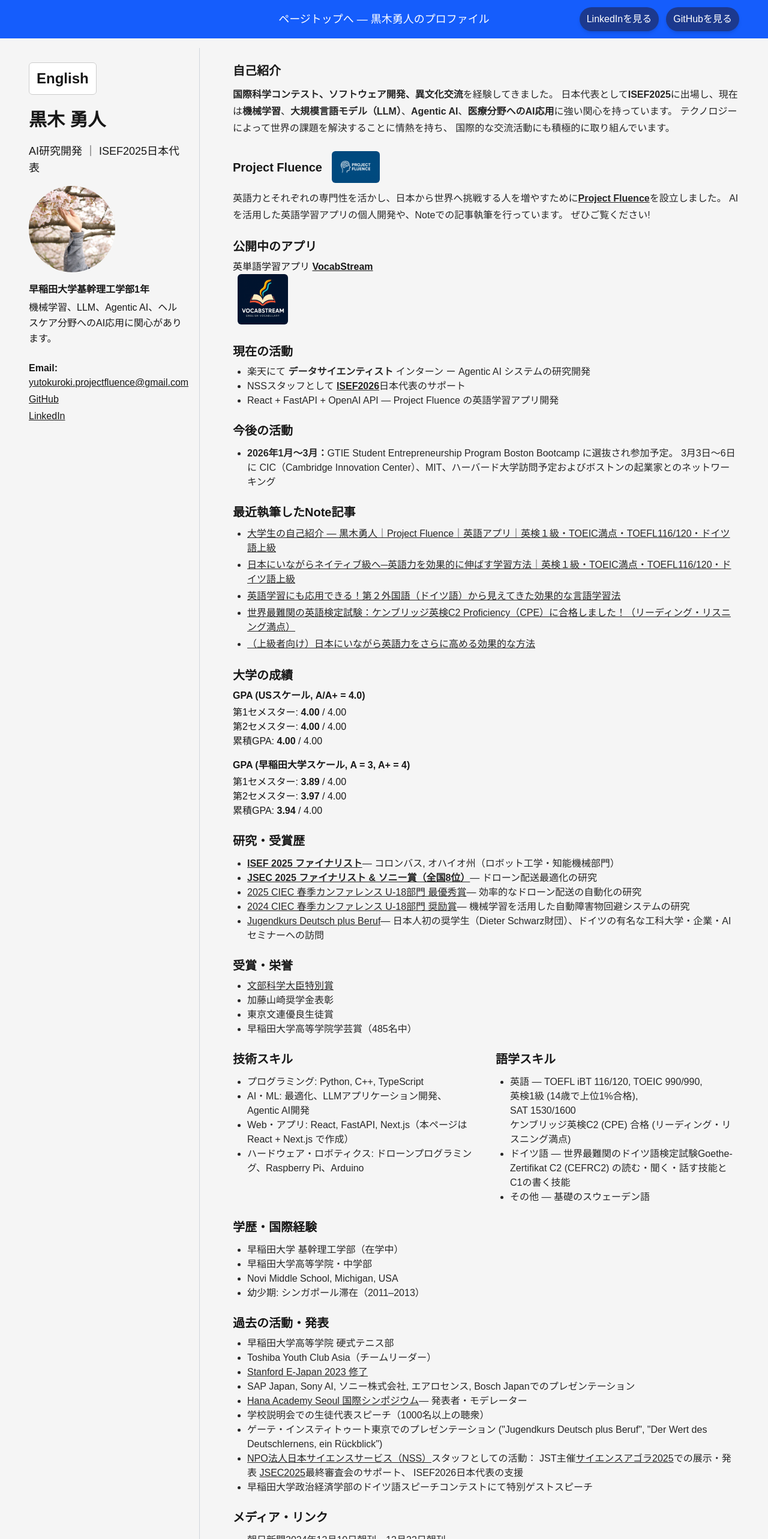
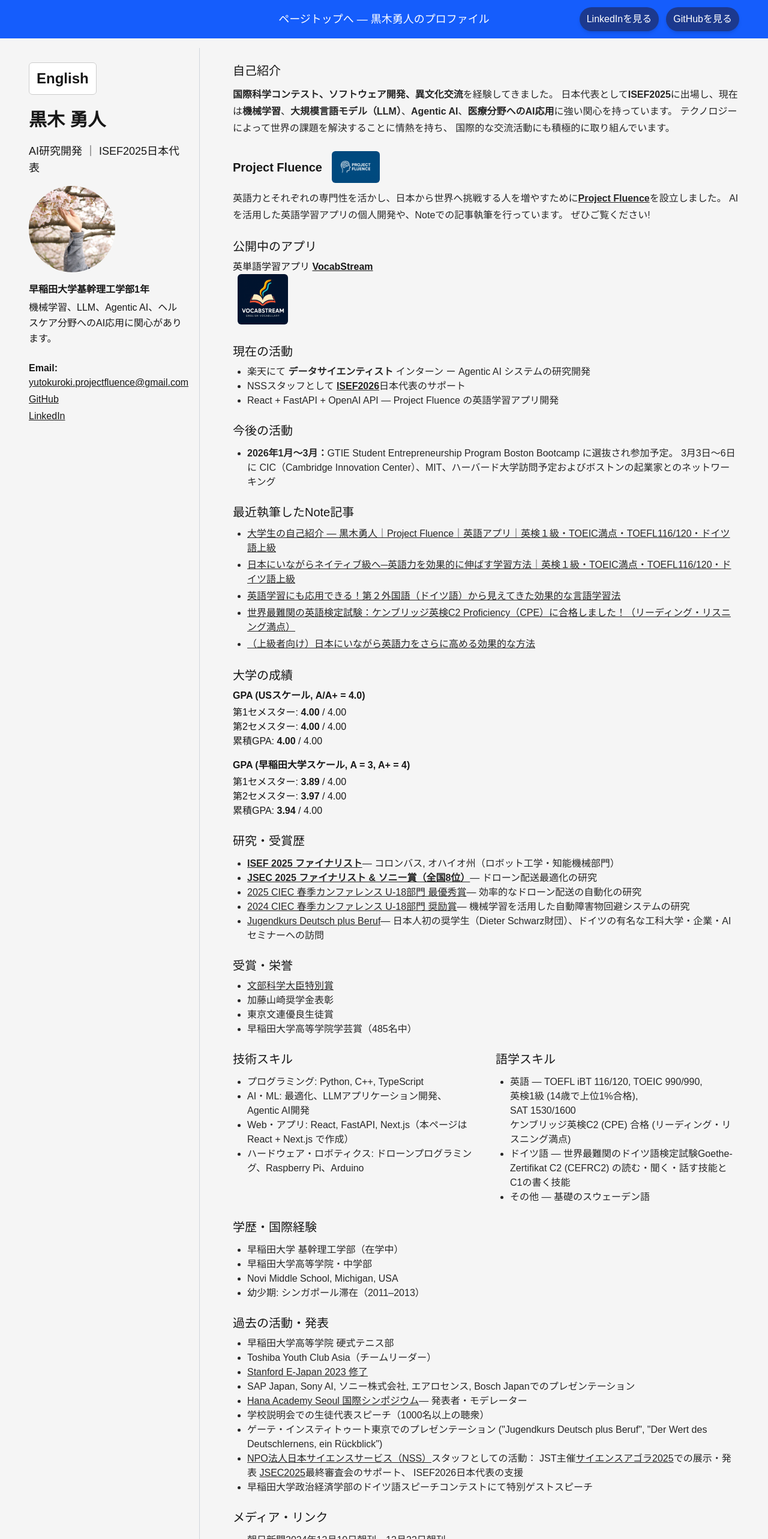
Before and after one commit to dronerd/yutokuroki-introduction-v1, a Next.js app: page /ja in a window 1280 px wide. Shown: the top 2566 px of the page at 60% size. Built offline with nearby package versions, Linux system fonts and the light colour scheme.

Commit message:
switched font back to medium

```diff
--- a/app/ja/page.tsx
+++ b/app/ja/page.tsx
@@ -126,7 +126,7 @@
           {/* RIGHT COLUMN */}
           <section className="w-full md:w-3/4 md:ml-8 p-4 md:p-6 mt-6 md:mt-0">
             <section>
-              <h2 className="text-xl font-bold">自己紹介</h2>
+              <h2 className="text-xl font-medium">自己紹介</h2>
               <p className="mt-3 leading-7 text-neutral-800 text-sm sm:text-base">
                 <strong>国際科学コンテスト、ソフトウェア開発、異文化交流</strong>
                 を経験してきました。
@@ -156,7 +156,7 @@
                 ぜひご覧ください!
               </p>
 
-              <h2 className="mt-6 text-xl font-bold">公開中のアプリ</h2>
+              <h2 className="mt-6 text-xl font-medium">公開中のアプリ</h2>
               <p className="mt-2 text-neutral-900 text-sm sm:text-base">
                 英単語学習アプリ{" "}
                 <a className="underline" href="https://vocabstream.vercel.app" target="_blank" rel="noopener noreferrer">
@@ -168,7 +168,7 @@
               </Link>
 
               {/* Latest activities */}
-              <h2 className="mt-6 text-xl font-bold">現在の活動</h2>
+              <h2 className="mt-6 text-xl font-medium">現在の活動</h2>
               <ul className="mt-2 list-disc pl-6 text-neutral-800 text-sm sm:text-base">
                 <li>
                   楽天にて <strong>データサイエンティスト</strong> インターン
@@ -189,7 +189,7 @@
 
             {/* Upcoming Activities */}
             <section className="mt-6">
-              <h2 className="text-xl font-bold">今後の活動</h2>
+              <h2 className="text-xl font-medium">今後の活動</h2>
               <ul className="mt-3 list-disc pl-6 text-neutral-800 text-sm sm:text-base">
                 <li>
                   <strong>2026年1月〜3月：</strong>
@@ -199,7 +199,7 @@
               </ul>
 
               {/* Latest Note articles */}
-              <h2 className="mt-6 text-xl font-bold">最近執筆したNote記事</h2>
+              <h2 className="mt-6 text-xl font-medium">最近執筆したNote記事</h2>
               <ul className="mt-2 list-disc pl-6 text-neutral-800 text-sm sm:text-base">
                 <li key="Note Article1" className="py-0.5">
                     <a href="https://note.com/projectfluence/n/n05e8b127014f" className="underline" target="_blank" rel="noopener noreferrer">
@@ -231,7 +231,7 @@
 
             {/* Academic Records */}
             <section className="mt-6">
-              <h2 className="text-xl font-bold">
+              <h2 className="text-xl font-medium">
                 大学の成績
               </h2>
               <div className="mt-2 text-base text-sm sm:text-base">
@@ -252,7 +252,7 @@
 
             {/* Research & Awards */}
             <section className="mt-6">
-              <h2 className="text-xl font-bold">研究・受賞歴</h2>
+              <h2 className="text-xl font-medium">研究・受賞歴</h2>
               <ul className="mt-3 list-disc pl-6 text-neutral-800 text-sm sm:text-base">
                 <li>
                   <a href="https://isef.net/project/robo024-novel-medical-drone-delivery-using-k-means-and-tsp" target="_blank" rel="noopener noreferrer" className="underline">
@@ -286,7 +286,7 @@
                 </li>
               </ul>
 
-              <h2 className="mt-6 text-xl font-bold">受賞・栄誉</h2>
+              <h2 className="mt-6 text-xl font-medium">受賞・栄誉</h2>
               <ul className="mt-2 list-disc pl-6 text-neutral-800 text-sm sm:text-base">
                 <li>
                   <a href="https://www.mext.go.jp/b_menu/houdou/2025/1416581_00001.htm" target="_blank" rel="noopener noreferrer" className="underline">
@@ -302,7 +302,7 @@
             {/* Skills & Languages */}
             <section className="mt-6 grid gap-8 md:grid-cols-2">
               <div>
-                <h2 className="text-xl font-bold">技術スキル</h2>
+                <h2 className="text-xl font-medium">技術スキル</h2>
                 <ul className="mt-3 list-disc pl-6 text-neutral-800 text-sm sm:text-base">
                   <li>プログラミング: Python, C++, TypeScript</li>
                   <li>AI・ML: 最適化、LLMアプリケーション開発、Agentic AI開発</li>
@@ -312,7 +312,7 @@
               </div>
 
               <div>
-                <h2 className="text-xl font-bold">語学スキル</h2>
+                <h2 className="text-xl font-medium">語学スキル</h2>
                 <ul className="mt-3 list-disc pl-6 text-neutral-800 text-sm sm:text-base">
                   <li>
                     英語 — TOEFL iBT 116/120, TOEIC 990/990,
@@ -331,7 +331,7 @@
 
             {/* Education & Experience */}
             <section className="mt-6">
-              <h2 className="text-xl font-bold">学歴・国際経験</h2>
+              <h2 className="text-xl font-medium">学歴・国際経験</h2>
               <ul className="mt-3 list-disc pl-6 text-neutral-800 text-sm sm:text-base">
                 <li>早稲田大学 基幹理工学部（在学中）</li>
                 <li>早稲田大学高等学院・中学部</li>
@@ -339,7 +339,7 @@
                 <li>幼少期: シンガポール滞在（2011–2013）</li>
               </ul>
 
-              <h2 className="mt-6 text-xl font-bold">過去の活動・発表</h2>
+              <h2 className="mt-6 text-xl font-medium">過去の活動・発表</h2>
               <ul className="mt-2 list-disc pl-6 text-neutral-800 text-sm sm:text-base">
                 <li>早稲田大学高等学院 硬式テニス部</li>
                 <li>Toshiba Youth Club Asia（チームリーダー）</li>
@@ -385,7 +385,7 @@
 
             {/* Media & Hobbies */}
             <section className="mt-6">
-              <h2 className="text-xl font-bold">メディア・リンク</h2>
+              <h2 className="text-xl font-medium">メディア・リンク</h2>
               <ul className="mt-3 list-disc pl-6 text-neutral-800 text-sm sm:text-base">
                 <li>朝日新聞2024年12月10日朝刊、12月22日朝刊</li>
                 <li>
@@ -422,7 +422,7 @@
                 </li>
               </ul>
 
-              <h2 className="mt-6 text-xl font-bold">その他のスキル・趣味</h2>
+              <h2 className="mt-6 text-xl font-medium">その他のスキル・趣味</h2>
               <p className="mt-3 text-neutral-700 text-sm sm:text-base">
                 プレゼンテーション、語学指導、イベント運営、テニス、難解ルービックキューブの解法、ジャグリング、料理、なわとび
               </p>
--- a/app/page.tsx
+++ b/app/page.tsx
@@ -129,7 +129,7 @@
           {/* RIGHT COLUMN */}
           <section className="w-full md:w-3/4 md:ml-8 p-4 md:p-6 mt-6 md:mt-0">
             <section>
-              <h2 className="text-xl font-bold">
+              <h2 className="text-xl font-medium">
                 <strong>About Me</strong>
               </h2>
               <p className="mt-3 leading-7 text-neutral-800 text-sm sm:text-base">
@@ -190,7 +190,7 @@
 
             {/* Upcoming Activities & Articles */}
             <section className="mt-6">
-              <h2 className="text-xl font-bold">
+              <h2 className="text-xl font-medium">
                 <strong>Upcoming Activities</strong>
               </h2>
               <ul className="mt-3 list-disc pl-6 text-neutral-800 text-sm sm:text-base">
```
